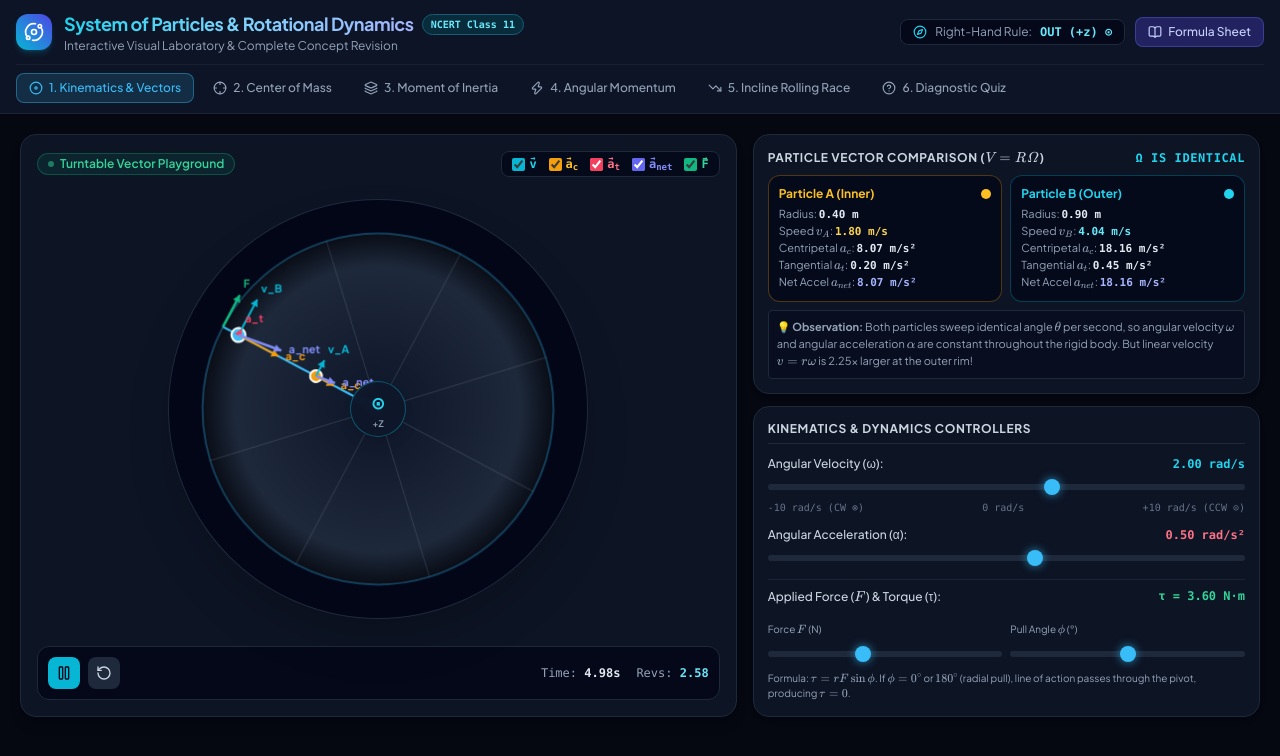
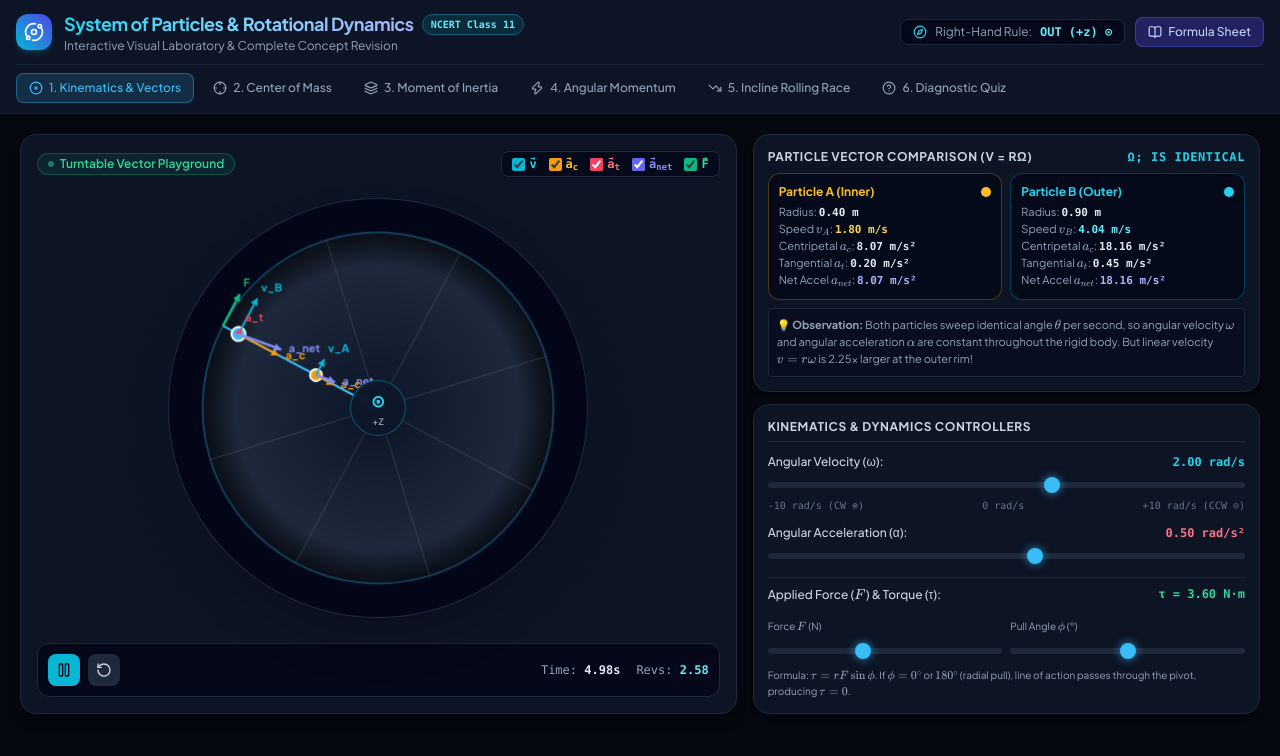
Before and after one commit to GirishkumarGovindan/rotational-motion, a plain HTML site: page index.html in a window 1280 px wide. Drawn offline with nearby package versions, Linux system fonts and the light colour scheme.

Commit message:
Update index.html

```diff
--- a/index.html
+++ b/index.html
@@ -203,8 +203,8 @@
           <!-- Inner vs Outer Particle Telemetry -->
           <div class="bg-slate-900/80 rounded-2xl border border-slate-800 p-3.5 shadow-md">
             <h3 class="text-xs font-bold uppercase tracking-wider text-slate-300 mb-2 flex items-center justify-between">
-              <span>Particle Vector Comparison ($v = r\omega$)</span>
-              <span class="text-cyan-400 font-mono text-xs">&omega; is identical</span>
+              <span>Particle Vector Comparison (v = rω)</span>
+              <span class="text-cyan-400 font-mono text-xs">ω; is identical</span>
             </h3>
             <div class="grid grid-cols-2 gap-2 text-xs">
               <!-- Inner particle A -->
```
